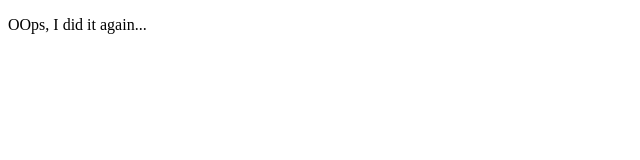
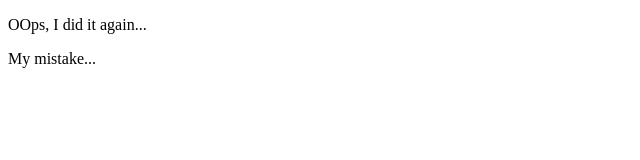
Before and after one commit to mcbeloy/my-website-oops, a plain HTML site: page index.html in a window 1280 px wide. Shown: the full height of the page, 0-640 px from the left. Drawn offline with Linux system fonts and the light colour scheme.

Commit message:
I'm not suppose to do this, but I do it

```diff
--- a/index.html
+++ b/index.html
@@ -8,5 +8,6 @@
 </head>
 <body>
     <p> OOps, I did it again...</p>
+    <p> My mistake...</p>
 </body>
 </html>
```
